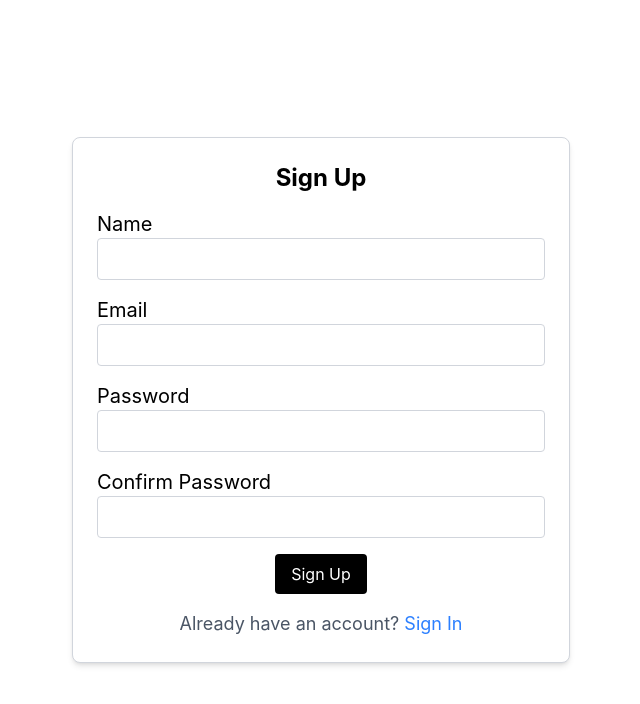
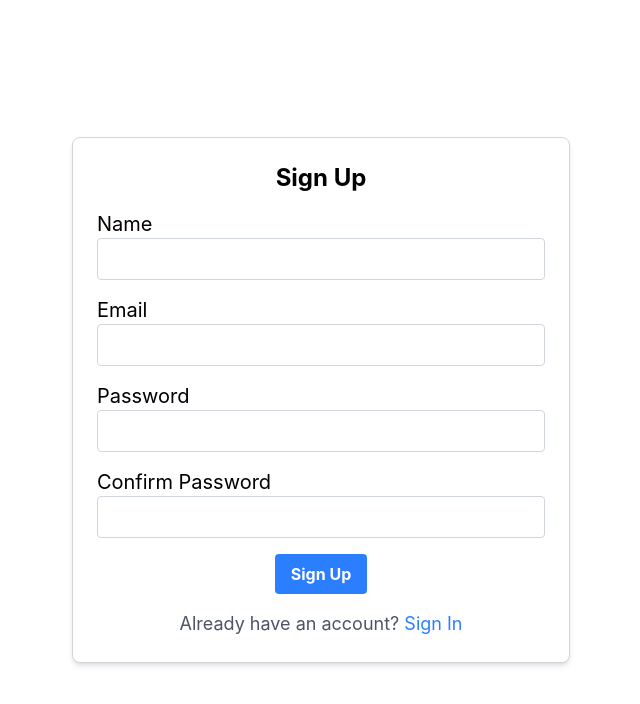
Before and after one commit to Priyansh7999/react-auth-forms, a React (Vite) app: page /sign-up in a window 1280 px wide. Shown: the top 704 px of the page, without its empty margins (319-959 px from the left). Built offline with nearby package versions, Linux system fonts and the light colour scheme.

Commit message:
fix: correct the submit button in auth forms

```diff
--- a/src/pages/SignIn.jsx
+++ b/src/pages/SignIn.jsx
@@ -28,7 +28,9 @@
             <InputField label="Email" type="email" name="email" />
             <InputField label="Password" type="password" name="password" />
             <div className="mt-4 flex justify-center">
-              <Button title="Sign In" type="submit" />
+              <button type="submit" className="bg-blue-500 hover:bg-blue-700 text-white font-bold py-2 px-4 rounded">
+                Sign In
+              </button>
             </div>
           </Form>
         </Formik>
--- a/src/pages/SignUp.jsx
+++ b/src/pages/SignUp.jsx
@@ -33,7 +33,9 @@
             <InputField label="Password" type="password" name="password" />
             <InputField label="Confirm Password" type="password" name="confirmPassword" />
             <div className="mt-4 flex justify-center">
-              <Button title="Sign Up" type="submit" />
+              <button type="submit" className="bg-blue-500 hover:bg-blue-700 text-white font-bold py-2 px-4 rounded">
+                Sign Up
+              </button>
             </div>
           </Form>
         </Formik>
```
